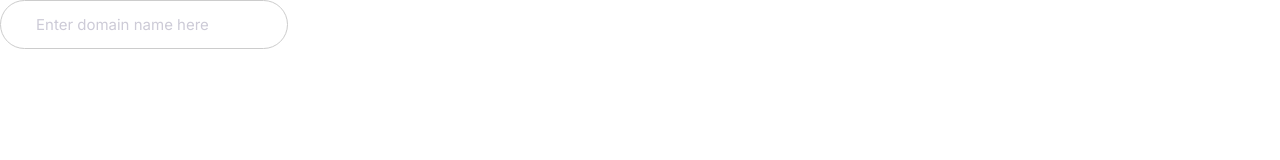
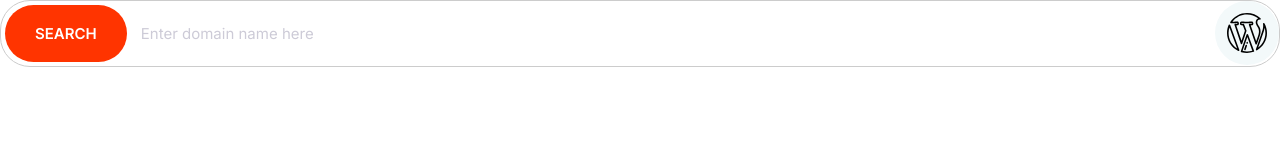
Before and after one commit to catalinus1997/moshify, a plain HTML site: page index.html in a window 1280 px wide. Drawn offline with Linux system fonts and the light colour scheme.

Commit message:
Buttons and icons in inputs

```diff
--- a/CSS/index.css
+++ b/CSS/index.css
@@ -15,6 +15,8 @@
   --color-accent: #ff3400;
   --color-headings: #1b0760;
   --color-body: #918ca4;
+  --color-border: #ccc;
+  --border-radius: 30px;
 }
 
 body {
@@ -242,8 +244,8 @@
 /* Inputs */
 
 .input {
-  border-radius: 30px;
-  border: 1px solid #ccc;
+  border-radius: var(--border-radius);
+  border: 1px solid var(--color-border);
   color: var(--color-headings);
   font-size: 2rem;
   outline: 0;
@@ -254,8 +256,26 @@
   color: #cdcbd7;
 }
 
+.input-group {
+  border: 1px solid var(--color-border);
+  border-radius: var(--border-radius);
+  display: flex;
+}
+
+.input-group .input {
+  border: 0;
+  flex-grow: 1;
+  padding: 1.5rem 1rem;
+}
+
+.input-group .btn {
+  margin: 4px;
+}
+
 @media screen and (min-width: 1024px) {
   .input {
     font-size: 1.5rem;
   }
 }
+
+/*  */
--- a/index.html
+++ b/index.html
@@ -15,6 +15,14 @@
     <link rel="stylesheet" href="/CSS/normalize.css" />
   </head>
   <body>
-    <input type="text" class="input" placeholder="Enter domain name here" />
+    <div class="input-group">
+      <button class="btn btn--accent">Search</button>
+      <input type="text" class="input" placeholder="Enter domain name here" />
+      <span class="icon-container">
+        <svg class="icon">
+          <use xlink:href="images/sprite.svg#wordpress"></use>
+        </svg>
+      </span>
+    </div>
   </body>
 </html>
```
Also changed, not shown: components/inputs.html (added, +11 -0 lines).
